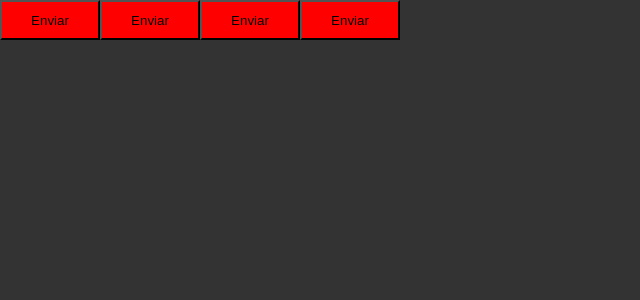
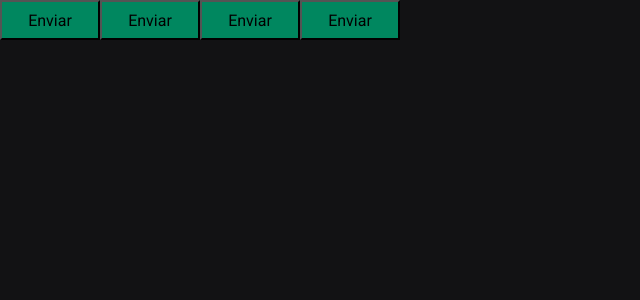
Before and after one commit to saviojks/projeto-02, a React (Vite) app: page / in a window 1280 px wide. Shown: the top 300 px of the page, without its empty margins (0-640 px from the left). Built offline with nearby package versions, Linux system fonts and the light colour scheme.

Commit message:
Cores & fonte

```diff
--- a/index.html
+++ b/index.html
@@ -1,13 +1,20 @@
 <!DOCTYPE html>
 <html lang="en">
+
 <head>
   <meta charset="UTF-8" />
+  <link rel="preconnect" href="https://fonts.googleapis.com" />
+  <link rel="preconnect" href="https://fonts.gstatic.com" crossorigin />
   <link rel="icon" type="image/svg+xml" href="/vite.svg" />
   <meta name="viewport" content="width=device-width, initial-scale=1.0" />
+  <link href="https://fonts.googleapis.com/css2?family=Roboto+Mono:wght@700&family=Roboto:wght@400;700&display=swap"
+    rel="stylesheet" />
   <title>Ignite Time</title>
 </head>
+
 <body>
   <div id="root"></div>
   <script type="module" src="/src/main.tsx"></script>
 </body>
+
 </html>
--- a/src/@types/style.d.ts
+++ b/src/@types/style.d.ts
@@ -1,7 +1,7 @@
-import { DefaultTheme } from "./../styles/themes/default";
+import { defaultTheme } from "./../styles/themes/default";
 import "styled-components";
 
-type ThemeType = typeof DefaultTheme;
+type ThemeType = typeof defaultTheme;
 
 declare module "styled-components" {
   export interface DefaultTheme extends ThemeType {}
--- a/src/App.tsx
+++ b/src/App.tsx
@@ -2,11 +2,11 @@ import { useState } from 'react'
 import { ThemeProvider } from 'styled-components'
 import { Button } from './components/Button'
 import { GlobalStyle } from './styles/global'
-import { DefaultTheme } from './styles/themes/default'
+import { defaultTheme } from './styles/themes/default'
 
 export function App() {
   return (
-    <ThemeProvider theme={DefaultTheme}>
+    <ThemeProvider theme={defaultTheme}>
       <Button variant='primary' />
       <Button variant='secondary' />
       <Button variant='danger' />
--- a/src/components/Button/styles.ts
+++ b/src/components/Button/styles.ts
@@ -17,7 +17,7 @@ export const ButtonContainer = styled.button<IButtonContainer>`
   width: 100px;
   height: 40px;
 
-  background-color: ${(props) => props.theme.danger};
+  background-color: ${(props) => props.theme["green-500"]};
 
   /* ${(props) => {
     return css`
--- a/src/styles/global.ts
+++ b/src/styles/global.ts
@@ -6,8 +6,20 @@ export const GlobalStyle = createGlobalStyle`
         padding: 0;
         box-sizing: border-box;
     }
+
+    :focus{
+        outline: 0;
+        box-shadow:  0 0 0 2px ${(props) => props.theme["gray-500"]};;
+    }
+
     body{
-    background: #333;
-    color: #fff;
+        background: ${(props) => props.theme["gray-900"]};
+        color: ${(props) => props.theme["gray-300"]};
+    }
+
+    body, input textarea, button {
+        font-family:'Roboto', sans-serif;
+        font-weight: 400;
+        font-size: 1rem;
     }
 `;
--- a/src/styles/themes/default.ts
+++ b/src/styles/themes/default.ts
@@ -1,6 +1,21 @@
-export const DefaultTheme = {
-  primary: "purple",
-  secondary: "orange",
-  danger: "red",
-  success: "green",
+export const defaultTheme = {
+  white: "#FFF",
+
+  "gray-100": "#E1E1E6",
+  "gray-300": "#C4C4CC",
+  "gray-400": "#8D8D99",
+  "gray-500": "#7C7C8A",
+  "gray-600": "#323238",
+  "gray-700": "#29292E",
+  "gray-800": "#202024",
+  "gray-900": "#121214",
+
+  "green-300": "#00B37E",
+  "green-500": "#00875F",
+  "green-700": "#015F43",
+
+  "red-500": "#AB222E",
+  "red-700": "#7A1921",
+
+  "yellow-500": "#FBA94C",
 };
```
Lines whose indentation alone changed are shown as unchanged.
